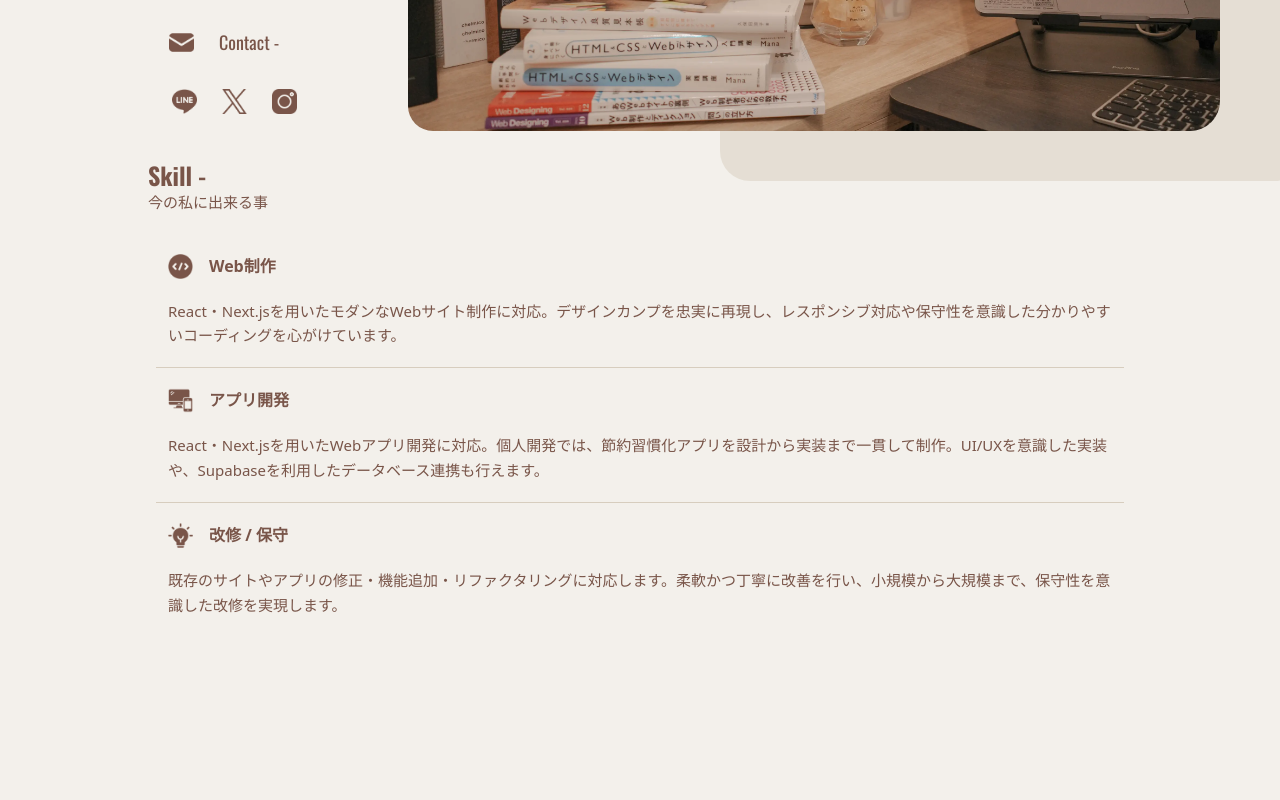
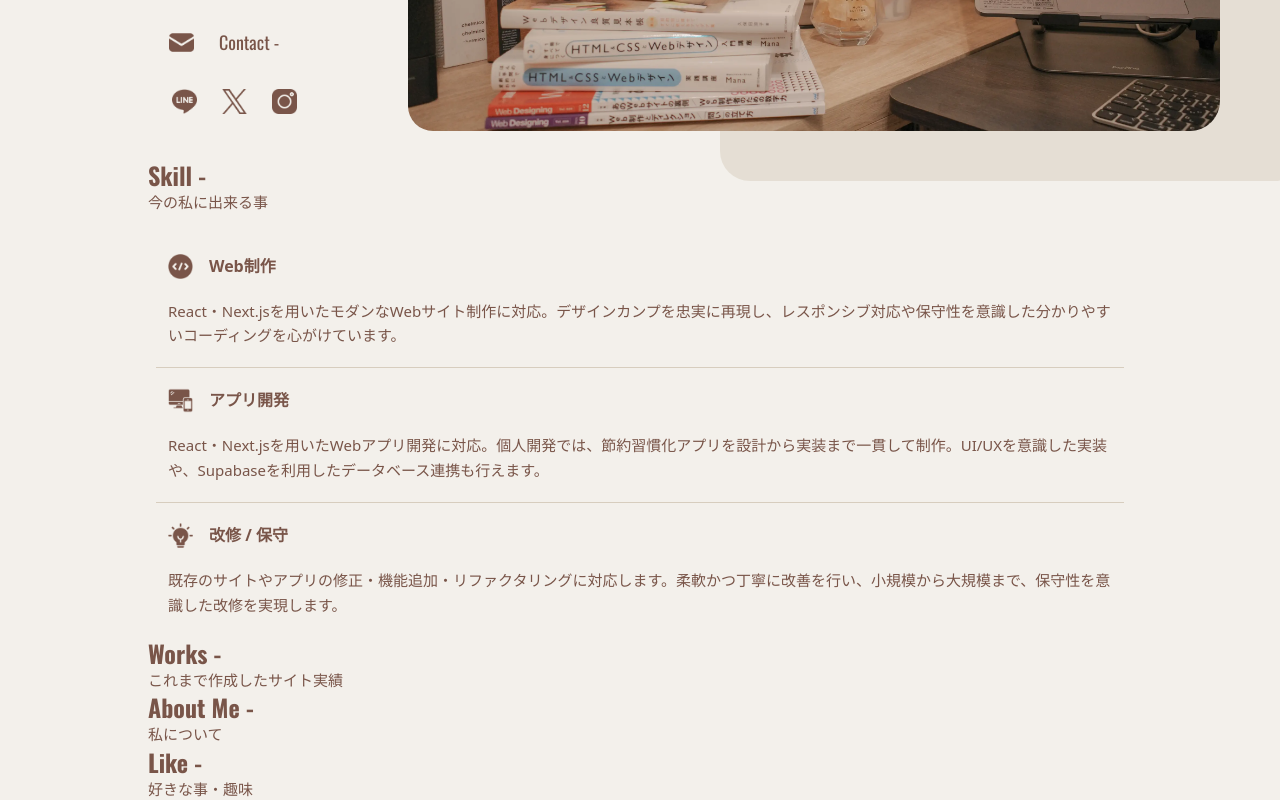
Before and after one commit to Naoya-0213/My-Portfolio-site-_ver.2, a Next.js app: page / in a window 1280 px wide. Shown: the part 464-1264 px from the top of the page. Before the commit the page ends 1101 px from the top, so only its background shows below. Built offline with nearby package versions, Linux system fonts and the light colour scheme.

Commit message:
更新_20251004_00-30

```diff
--- a/src/app/(naoya-portfolio)/page.tsx
+++ b/src/app/(naoya-portfolio)/page.tsx
@@ -1,4 +1,11 @@
-import { Header, SectionFv, SectionSkill } from "../components/organisms";
+import {
+  Header,
+  SectionAbout,
+  SectionFv,
+  SectionLike,
+  SectionSkill,
+  SectionWork,
+} from "../components/organisms";
 
 const Home = () => {
   return (
@@ -7,9 +14,9 @@ const Home = () => {
       <main>
         <SectionFv />
         <SectionSkill />
-        {/* <SectionWork />
+        <SectionWork />
         <SectionAbout />
-        <SectionLike /> */}
+        <SectionLike />
       </main>
       {/* <Footer /> */}
     </div>
--- a/src/app/components/organisms/index.ts
+++ b/src/app/components/organisms/index.ts
@@ -3,10 +3,10 @@ export { default as Header } from "./header/Header";
 
 // main
 export { default as SectionFv } from "./main/fv/SectionFv";
-export { default as SectionAbout } from "./main/SectionAbout";
-export { default as SectionLike } from "./main/SectionLike";
-export { default as SectionWork } from "./main/SectionWork";
+export { default as SectionAbout } from "./main/about/SectionAbout";
+export { default as SectionLike } from "./main/like/SectionLike";
 export { default as SectionSkill } from "./main/skill/SectionSkill";
+export { default as SectionWork } from "./main/work/SectionWork";
 
 // footer
 export { default as Footer } from "./footer/Footer";
--- a/src/app/components/organisms/main/SectionAbout.tsx
+++ /dev/null
@@ -1,5 +0,0 @@
-const SectionAbout = () => {
-  return <div></div>;
-};
-
-export default SectionAbout;
--- a/src/app/components/organisms/main/SectionLike.tsx
+++ /dev/null
@@ -1,9 +0,0 @@
-import React from 'react'
-
-const SectionLike = () => {
-  return (
-    <div>SectionLike</div>
-  )
-}
-
-export default SectionLike
--- a/src/app/components/organisms/main/SectionWork.tsx
+++ /dev/null
@@ -1,9 +0,0 @@
-import React from 'react'
-
-const SectionWork = () => {
-  return (
-    <div>SectionWork</div>
-  )
-}
-
-export default SectionWork
--- /dev/null
+++ b/src/app/components/organisms/main/about/SectionAbout.tsx
@@ -0,0 +1,13 @@
+import SectionCard from "@/app/components/molecules/SectionCard";
+
+const SectionAbout = () => {
+  return (
+    <div>
+      <SectionCard title="About Me -" subTitle="私について">
+        <div></div>
+      </SectionCard>
+    </div>
+  );
+};
+
+export default SectionAbout;
--- /dev/null
+++ b/src/app/components/organisms/main/like/SectionLike.tsx
@@ -0,0 +1,13 @@
+import SectionCard from "@/app/components/molecules/SectionCard";
+
+const SectionLike = () => {
+  return (
+    <div>
+      <SectionCard title="Like -" subTitle="好きな事・趣味">
+        <div></div>
+      </SectionCard>
+    </div>
+  );
+};
+
+export default SectionLike;
--- /dev/null
+++ b/src/app/components/organisms/main/work/SectionWork.tsx
@@ -0,0 +1,13 @@
+import SectionCard from "@/app/components/molecules/SectionCard";
+
+const SectionWork = () => {
+  return (
+    <div>
+      <SectionCard title="Works -" subTitle="これまで作成したサイト実績">
+        <div></div>
+      </SectionCard>
+    </div>
+  );
+};
+
+export default SectionWork;
```
